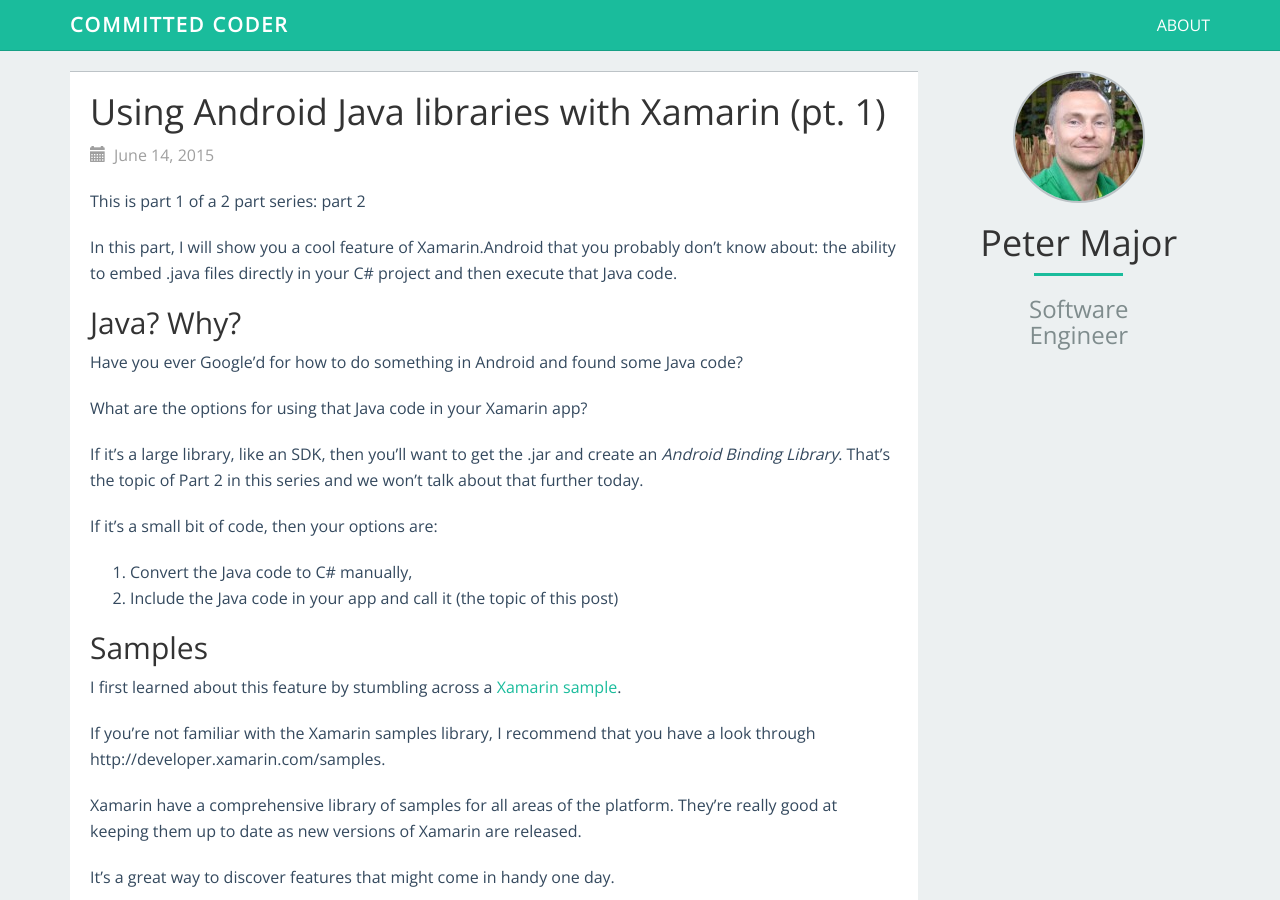
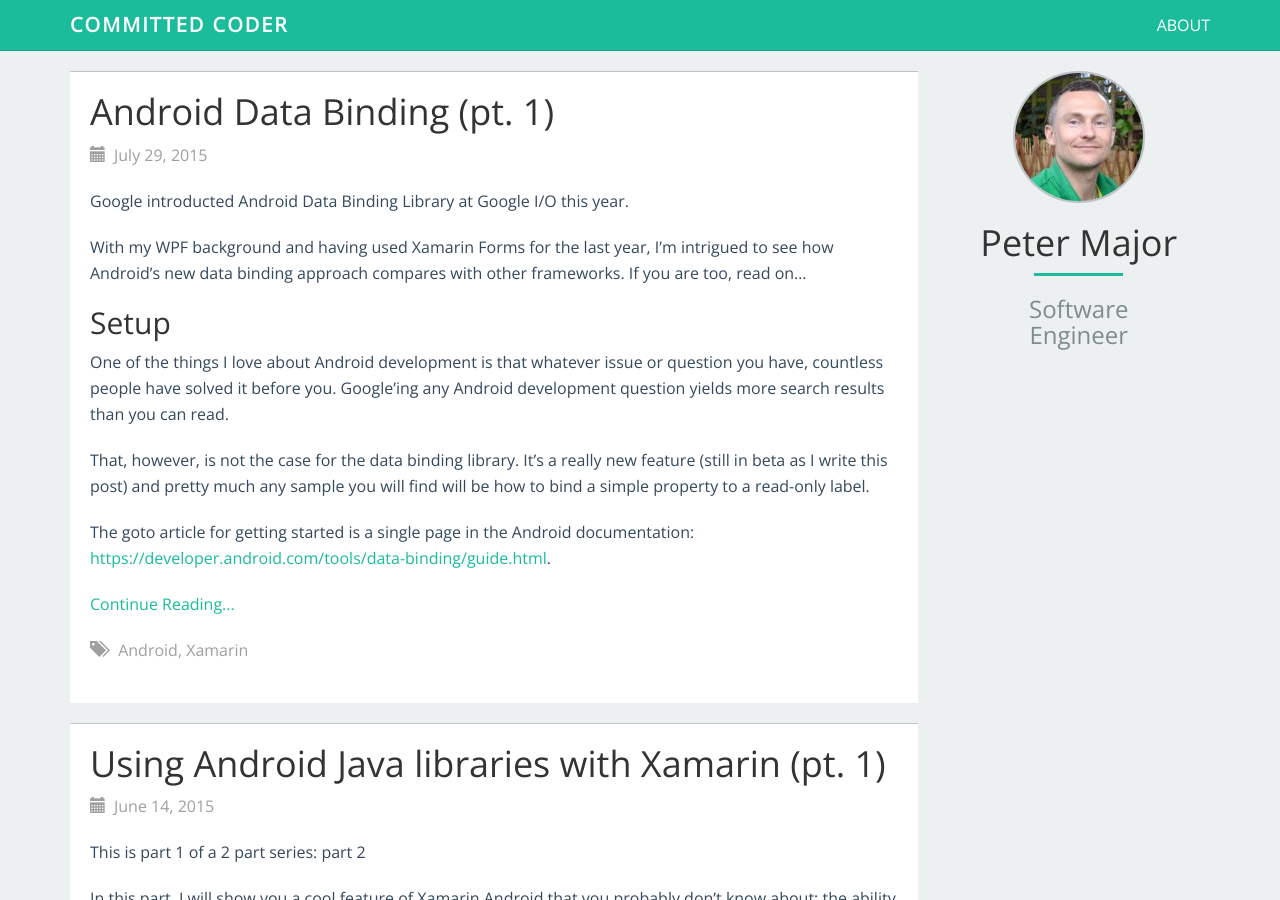
Before and after one commit to petermajor/petermajor.github.io, a Jekyll site: the page built from index.html, in a window 1280 px wide and 900 px high. Built offline with Jekyll 4.4.1, drawn with Linux system fonts in a browser that asks for light colours; nearby versions of some CDN libraries; the list of posts is cut into pages by our own code; some of the changed text lies outside the part shown.

Commit message:
Add post "Android Data Binding (pt. 1)"

```diff
--- a/_config.yml
+++ b/_config.yml
@@ -12,3 +12,6 @@
 excerpt_separator: "<!--more-->"
 exclude: ['Gemfile', 'Gemfile.lock', 'package.json', 'gulpfile.js', 'README.md']
 paginate: 10
+kramdown:
+  input: GFM
+syntax_highlighter: rouge
--- /dev/null
+++ b/_posts/2015-07-29-android-data-binding-part-1.md
@@ -0,0 +1,270 @@
+---
+layout: post
+title: Android Data Binding (pt. 1)
+date: 2015-07-29 08:34:00
+categories:
+- Android
+tags:
+- Android
+- Xamarin
+published: true
+author: peter_major
+comments: true
+sitemap:
+  priority: 0.6
+  changefreq: weekly
+---
+
+Google introducted Android Data Binding Library at Google I/O this year.
+
+With my WPF background and having used Xamarin Forms for the last year, I'm intrigued to see how Android's new data binding approach compares with other frameworks. If you are too, read on...
+
+## Setup
+
+One of the things I love about Android development is that whatever issue or question you have, countless people have solved it before you. Google'ing any Android development question yields more search results than you can read.
+
+That, however, is not the case for the data binding library. It's a really new feature (still in beta as I write this post) and pretty much any sample you will find will be how to bind a simple property to a read-only label.
+
+The goto article for getting started is a single page in the Android documentation: [https://developer.android.com/tools/data-binding/guide.html](https://developer.android.com/tools/data-binding/guide.html).
+
+<!--more-->
+
+On my first attempt to use the data binding library I missed this line in the _Build Environment_ section:
+
+> Also, make sure you are using a compatible version of Android Studio. Android Studio 1.3 adds the code-completion and layout-preview support for data binding.
+
+I tried for a few hours to get it working with Android Studio 1.2 with no success. I would rephrase this as __you must install Android Studio 1.3 beta__.
+
+Next up, install the build dependencies in your project _build.gradle_:
+
+{% highlight json %}
+ dependencies {
+     classpath "com.android.tools.build:gradle:1.3.0-beta1"
+     classpath "com.android.databinding:dataBinder:1.0-rc0"
+ }
+{% endhighlight %}
+
+I followed these instructions to the letter and then tried to compile my app... and received a fairly generic error:
+
+> Error:(1, 0) Plugin is too old, please update to a more recent version, or set ANDROID_DAILY_OVERRIDE environment variable to "75c7c444827c6d56f408e64fd949249b8d73e8b0"
+
+Not particularly helpful, at least for a developer that's new to native development with Android Studio.
+
+I evetually figured out that that there is a newer version of the gradle build tools plugin. Unless you override your default Android Studio settings, it will not let you use an out-of-data beta plugin.
+
+You can find out the latest version of the build tools plugin by visiting this page: [https://bintray.com/android/android-tools/com.android.tools.build.gradle/view](https://bintray.com/android/android-tools/com.android.tools.build.gradle/view)
+
+At the time of writing this post, _beta 4_ is the latest version of the plugin, so updating the _build.gradle_ to use the dependency below fixed the build error:
+
+{% highlight json %}
+ dependencies {
+     classpath "com.android.tools.build:gradle:1.3.0-beta4"
+     classpath "com.android.databinding:dataBinder:1.0-rc0"
+ }
+{% endhighlight %}
+
+## Why use data binding?
+
+I've looked at a few Data Binding Library samples. All of them demonstrate how to bind a property on an objet to a read-only TextView.
+
+Technically, I suppose that is a _form_ of data binding. But when I say "data binding", I'm thinking [MVVM](https://en.wikipedia.org/wiki/Model_View_ViewModel).
+
+To demonstrate the real power of data binding, I'm going to use an example from an existing platform that has data binding support.
+
+Below is a login page written in XAML and C# for a Xamarin Forms Android application (please bear with):
+
+{% highlight xml %}
+<?xml version="1.0" encoding="UTF-8"?>
+<ContentPage
+  xmlns="http://xamarin.com/schemas/2014/forms"
+  xmlns:x="http://schemas.microsoft.com/winfx/2009/xaml"
+  x:Class="MyFirstApp.LoginPage"
+  Title="Sign In">
+  <ContentPage.Content>
+
+    <StackLayout>
+      <Label Text="{i18n:Translate UsernameLabel}"/>
+      <Entry Text="{Binding Username}"/>
+      <Label Text="{i18n:Translate PasswordLabel}"/>
+      <Entry Text="{Binding Password}"/>
+      <Button Text="{i18n:Translate LoginButton}"
+          Command="{Binding DoLoginCommand}" />
+    </StackLayout>
+
+  </ContentPage.Content>
+</ContentPage>
+{% endhighlight %}
+
+{% highlight csharp %}
+public class LoginViewModel : BaseViewModel
+{
+  readonly ILoginCommand _loginCommand;
+  readonly IToastService _toastService;
+
+  string _username;
+  public string Username {
+    get { return _username; }
+    set {
+      _username = value;
+      NotifyPropertyChanged();
+    }
+  }
+
+  string _password;
+  public string Password {
+    get { return _password; }
+    set {
+      _password = value;
+      NotifyPropertyChanged();
+    }
+  }
+
+  Command _doLoginCommand;
+  public Command DoLoginCommand
+  {
+    get { return _doLoginCommand; }
+  }
+
+  public LoginViewModel(IToastService _toastService, ILoginCommand loginCommand)
+  {
+    _doLoginCommand = new Command(x=> Login());
+    _loginCommand = loginCommand;
+    _toastService = toastService;
+  }
+
+  async Task Login()
+  {
+    try {
+      await _loginCommand.Execute(Username, Password);
+
+      // do something, user is logged in
+    }
+    catch(UnauthorizedAccessException) {
+      await _toastService.Long("Invalid username or password");
+      Password = string.Empty;
+    }
+  }
+}
+{% endhighlight %}
+
+Read-only, translated text is being bound to the two `Label` above. This is one-way, one-time data binding and it's not particularly interesting.
+
+More interesting bindings are for the values in the two `Entry` controls - `TextInput` in Android. Every time a key on the keyboard is typed, the updated Entry value is transmitted _to_ the view-model. That's two-way data binding because changes move from view to view-model (when someone types a key) and from view-model to view (when I write code in the view-model to clear the password on an incorrect attempt).
+
+Even better, I've bound the tap of the `Button` to a `Command` on the view-model. Because the view-model already has up-to-date username and password values, the `DoLoginCommand` function has all the information it needs to execute the login code without querying the view for the values.
+
+The LoginViewModel class is very easy to test and does not need any reference to the Xamarin Forms framework. I think this example demonstrates the power of data binding - moving the UI code from the view to a testable view-model.
+
+## Binding Android-style
+
+The Android code is checked into a github repo at [https://github.com/petermajor/AndroidDataBinding](https://github.com/petermajor/AndroidDataBinding)
+
+I'll be attempting to build an a login screen similar to the sample above, with Android data binding.
+
+I'll incrementally commit changes and checkpoint code with branches, so you can follow along.
+
+### Step 1 - creating the view model and binding the edit text
+
+In the C# sample previously, I created a view model. Let's create an equivalent view model in Java:
+
+{% highlight java %}
+package com.petermajor.databinding;
+
+import android.databinding.BaseObservable;
+import android.databinding.Bindable;
+import android.util.Log;
+
+public class LoginViewModel extends BaseObservable {
+
+    private String username;
+    private String password;
+
+    @Bindable
+    public String getUsername() {
+        return this.username;
+    }
+
+    @Bindable
+    public String getPassword() {
+        return this.password;
+    }
+
+    public void setUsername(String username) {
+        this.username = username;
+        notifyPropertyChanged(com.petermajor.databinding.BR.username);
+    }
+
+    public void setPassword(String password) {
+        this.password = password;
+        notifyPropertyChanged(com.petermajor.databinding.BR.password);
+    }
+}
+{% endhighlight %}
+
+Below is the layout scaffolding - I've omitted most of the attributes for readability, see the source code for full layout:
+
+{% highlight xml %}
+<?xml version="1.0" encoding="utf-8"?>
+<layout xmlns:android="http://schemas.android.com/apk/res/android"
+    <data>
+        <variable name="viewModel" type="com.petermajor.databinding.LoginViewModel"/>
+    </data>
+    <LinearLayout>
+        <TextView android:text="@string/label_username"/>
+        <EditText android:text="@{viewModel.username}"/>
+        <TextView android:text="@string/label_username"/>
+        <EditText android:text="@{viewModel.password}"/>
+        <Button android:text="@string/label_login" />
+    </LinearLayout>
+</layout>
+{% endhighlight %}
+
+And finally the login activity code:
+
+{% highlight java %}
+package com.petermajor.databinding;
+
+import android.databinding.DataBindingUtil;
+import android.os.Bundle;
+import android.support.v7.app.AppCompatActivity;
+
+import com.petermajor.databinding.databinding.ActivityLoginBinding;
+
+public class LoginActivity extends AppCompatActivity {
+
+    private LoginViewModel viewModel;
+
+    @Override
+    protected void onCreate(Bundle savedInstanceState) {
+        super.onCreate(savedInstanceState);
+
+        viewModel = new LoginViewModel();
+        viewModel.setUsername("peter@petermajor.co.uk");
+        viewModel.setPassword("Passw0rd");
+
+        final ActivityLoginBinding binding
+            = DataBindingUtil.setContentView(this, R.layout.activity_login);
+        binding.setViewModel(viewModel);
+    }
+}
+{% endhighlight %}
+
+If you run the app, the login activity will appear and text in the view model with will be showing in the username and password `EditText` controls.
+
+This is binding from _source_ (view model) to _target_ (view):
+
+![Android project properties](/assets/1-EditTextBinding.png){:.img-384-287 width="384" height="287"}
+
+Result!
+
+## Next steps
+
+In this post, we've:
+
+* covered what we're hoping to achieve with data binding by exploring MVVM and a simple example in another language
+* created a basic Android application with the Data Binding Library and got some very basic binding working
+
+In the next post, we'll:
+
+* fully implement the login activity using the MVVM pattern and the Data Binding Libary
+* compare the Android implementation with the XAML / Xamarin Forms example.
```
Also changed, not shown: assets/1-EditTextBinding.png (added), 1 other file.
